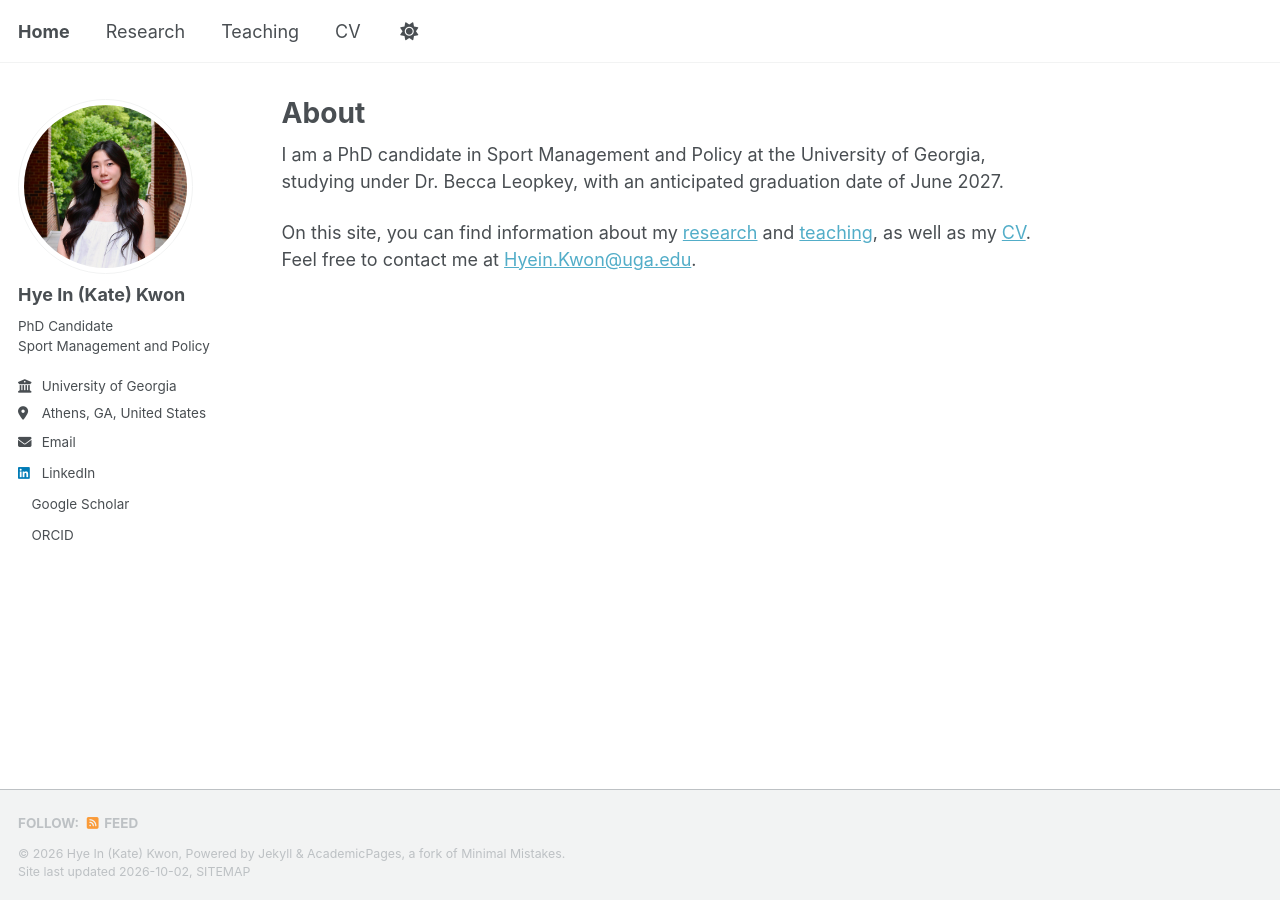
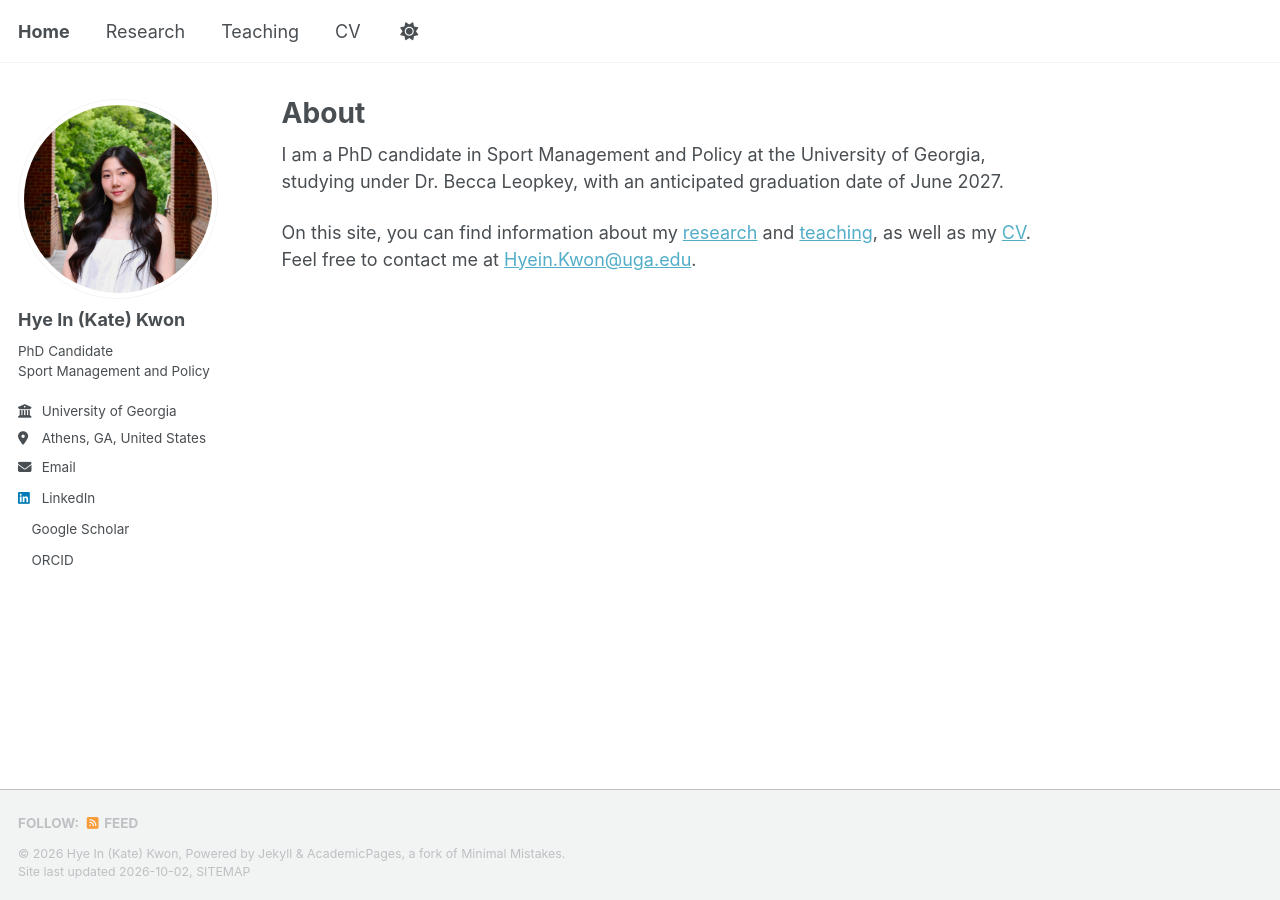
Before and after one commit to katehyeinkwon/katehyeinkwon.github.io, a Jekyll site: the page built from _pages/about.md, in a window 1280 px wide. Built offline with Jekyll 4.4.1, drawn with Linux system fonts in a browser that asks for light colours; a style sheet for code colours, icons or effects is not loaded.

Commit message:
Update main.scss

```diff
--- a/assets/css/main.scss
+++ b/assets/css/main.scss
@@ -37,3 +37,12 @@
     "layout/sidebar",
     "layout/json_cv"
 ;
+/* Wider left sidebar on desktop */
+@media (min-width: 64em) {
+  .sidebar {
+    width: 260px;
+  }
+  .author__avatar img {
+    max-width: 200px;
+  }
+}
```
